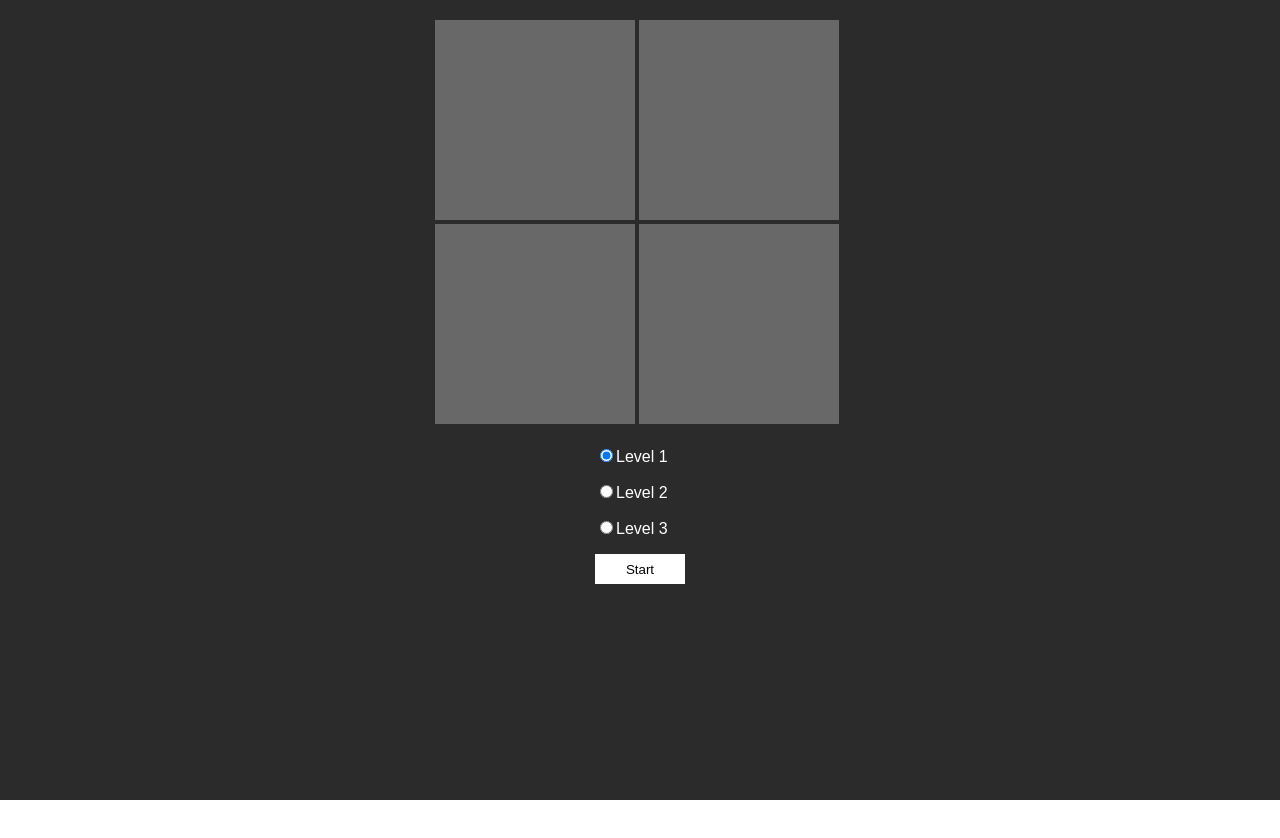
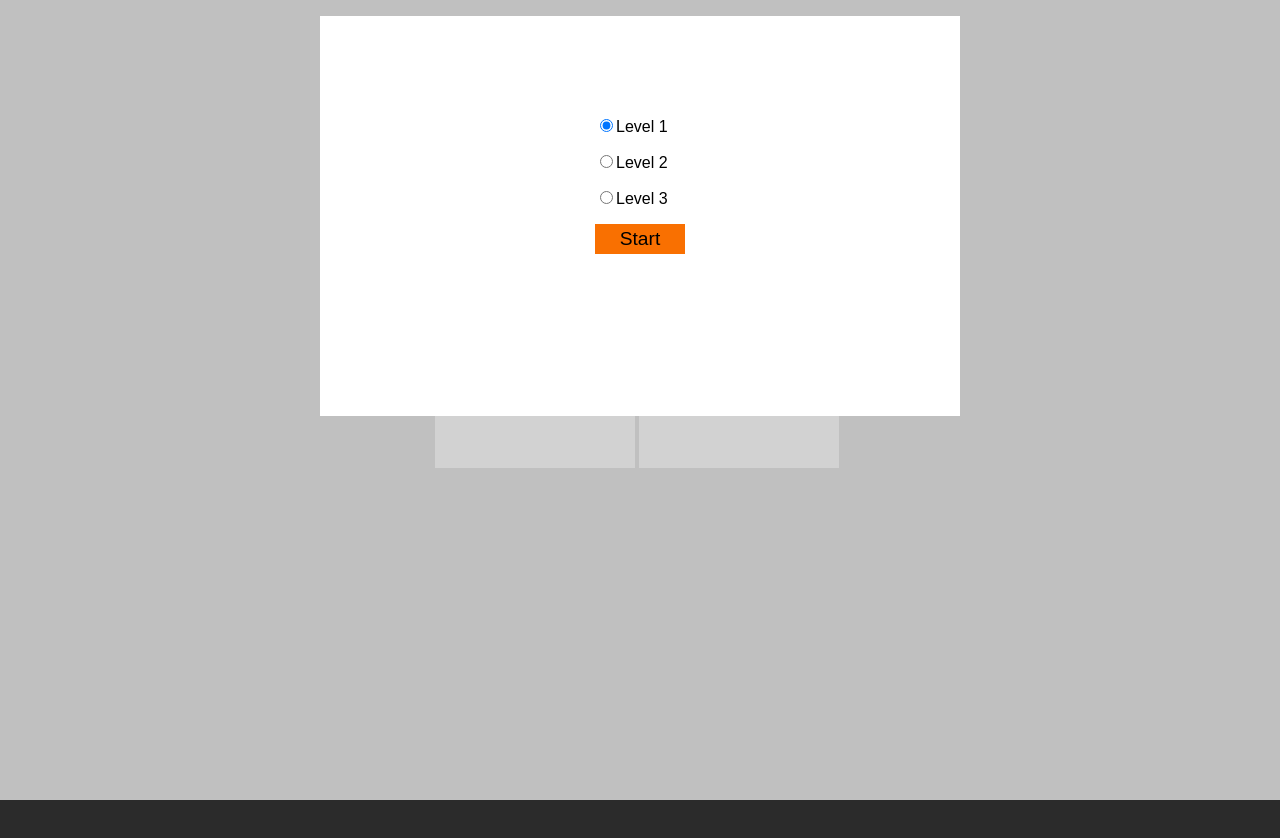
Before and after one commit to GalileoGaliley/SimonGame, a plain HTML site: page index.html in a window 1280 px wide. Before the commit the page ends 800 px from the top, so only its background shows below. Drawn offline with Linux system fonts and the light colour scheme.

Commit message:
global transform

```diff
--- a/index.html
+++ b/index.html
@@ -5,6 +5,18 @@
 	<link rel="stylesheet" type="text/css" href="styles/style.css">
 </head>
 <body>
+	<div class="overlap" id="overlap">
+		<div class="back"></div>
+		<div class="windowChoose">
+			<div id="options" class="options">
+						<p><input class = "input" type = "radio" name = "options" value = "1500" checked = "checked">Level 1</p>
+						<p><input class = "input" type = "radio" name = "options" value = "1000">Level 2</p>
+						<p><input class = "input" type = "radio" name = "options" value = "400">Level 3</p>
+
+						<button id="start">Start</button>
+			</div>
+		</div>
+	</div>
 	<div class="container">
 		<div id="gamebar" class="gamebar">
 			<div class = "cell" id = "one"></div>
@@ -12,18 +24,7 @@
 			<div class = "cell" id = "three"></div>
 			<div class = "cell" id = "four"></div>
 		</div>
-		<div id="infoAndOptions" class="infoAndOptions">
-			<div id="info" class="info">
 
-			</div>
-			<div id="options" class="options">
-					<p><input class = "input" type = "radio" name = "options" value = "1500" checked = "checked">Level 1</p>
-					<p><input class = "input" type = "radio" name = "options" value = "1000">Level 2</p>
-					<p><input class = "input" type = "radio" name = "options" value = "400">Level 3</p>
-
-					<button id="start">Start</button>
-			</div>
-		</div>
 	</div>
 	<audio id="audio1" src="sounds/1.ogg" ></audio>
 	<audio id="audio2" src="sounds/2.mp3"></audio>
--- a/main/animation.js
+++ b/main/animation.js
@@ -9,6 +9,8 @@ let audio3 = document.getElementById('audio3');
 let audio4 = document.getElementById('audio4');
 
 let start = document.getElementById('start');
+
+let overlap = document.getElementById('overlap');
 
 let computerArray = [];
 let userArray = [];
@@ -131,7 +133,9 @@ two.addEventListener("click",function(){Animation(two, audio2, "#F6B428")});
 three.addEventListener("click",function(){Animation(three, audio3, "#F12F09")});
 four.addEventListener("click",function(){Animation(four, audio4, "#F16809")});
 
-
+start.addEventListener("click",function () {
+	overlap.style.display = 'none';
+})
 //end
 
 
@@ -165,7 +169,7 @@ let randomClick = function randomClick() {
 
 
 let ActionComputer = function ActionComputer() {
-	randomClick();
+	setTimeout(randomClick,1000);
 
 } ;
 
--- a/styles/style.css
+++ b/styles/style.css
@@ -2,6 +2,29 @@ body{
 	width: 100%;
 	height: 100%;
 	margin: 0px;
+	overflow: hidden;
+}
+.back{
+	height: 100%;
+    width: 100%;
+    background-color: #fff;
+    opacity: 70%;
+
+    position: absolute;
+
+}
+.overlap{
+	height: 100%;
+    width: 100%;
+    display: block;
+    position: absolute;
+    z-index: 2;
+}
+.windowChoose{
+	background-color: #fff;
+	height: 50%;
+	width: 50%;
+	margin: 0 auto;
 }
 .container{
 	height: 100%;
@@ -10,11 +33,12 @@ body{
 	left: 0px;
 	top: 0px;
 	background-color: #2b2b2b;
+	padding-bottom: 10%;
 }
 .gamebar{
 	margin: 0 auto;
     width: 410px;
-    margin-top: 20px;
+    margin-top: 5%;
     height: 410px;
     background-color: #2b2b2b;
 }
@@ -29,18 +53,19 @@ body{
     display: inline-block;
 }
 #start{
-	background-color: #fff;
+	background-color: #F97001;
 	border: none;
 	color: #000;
-	font-weight: 6;
+	font-weight: 100;
+	font-size: larger;
 	height: 30px;
 	width: 90px;
 }
 #options{
-    color: #fff;
     font-family:Arial;
     height: 30%;
     width: max-content;
     margin: auto;
+    position: relative;
+    top: 25%;
 }
-}
```
